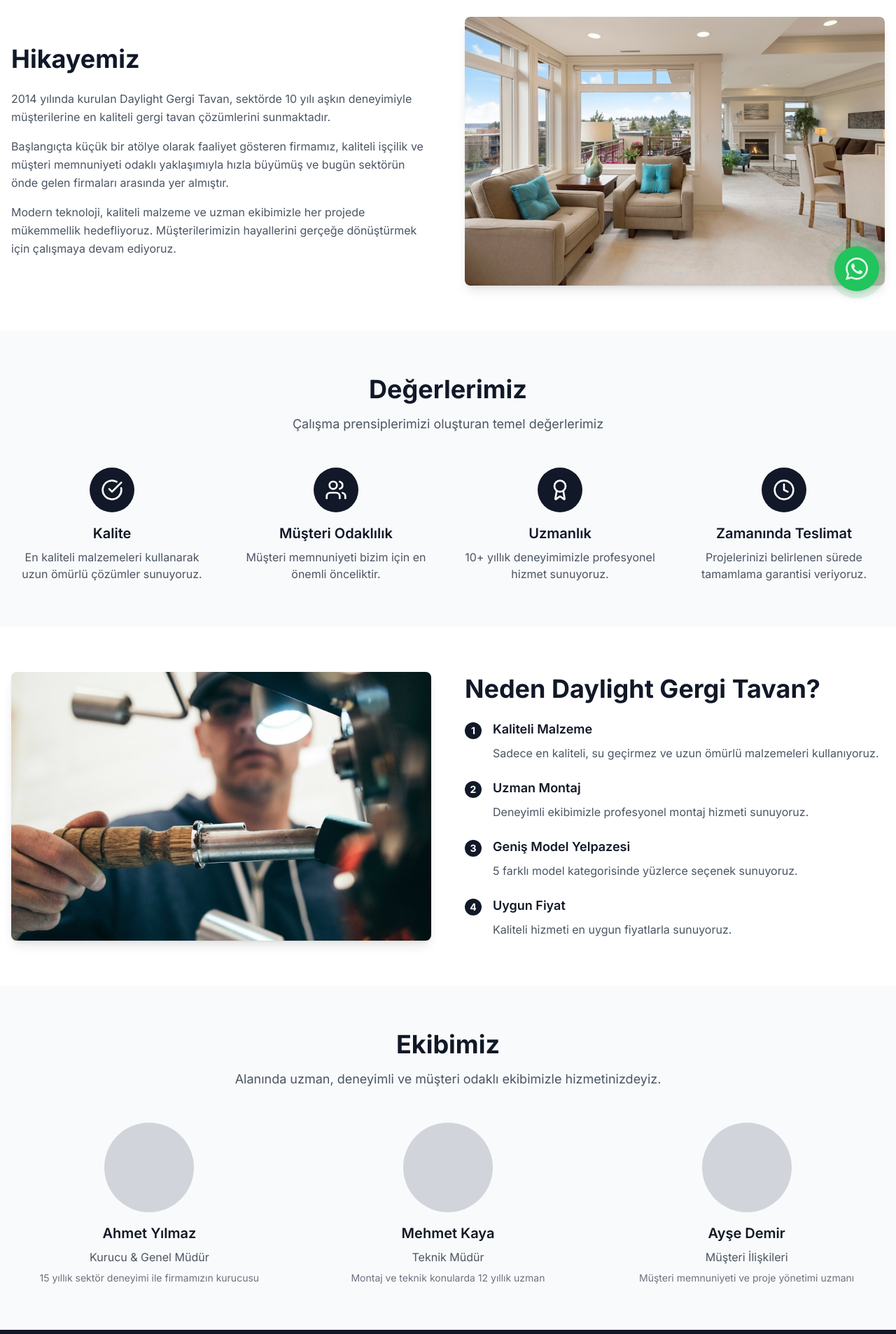
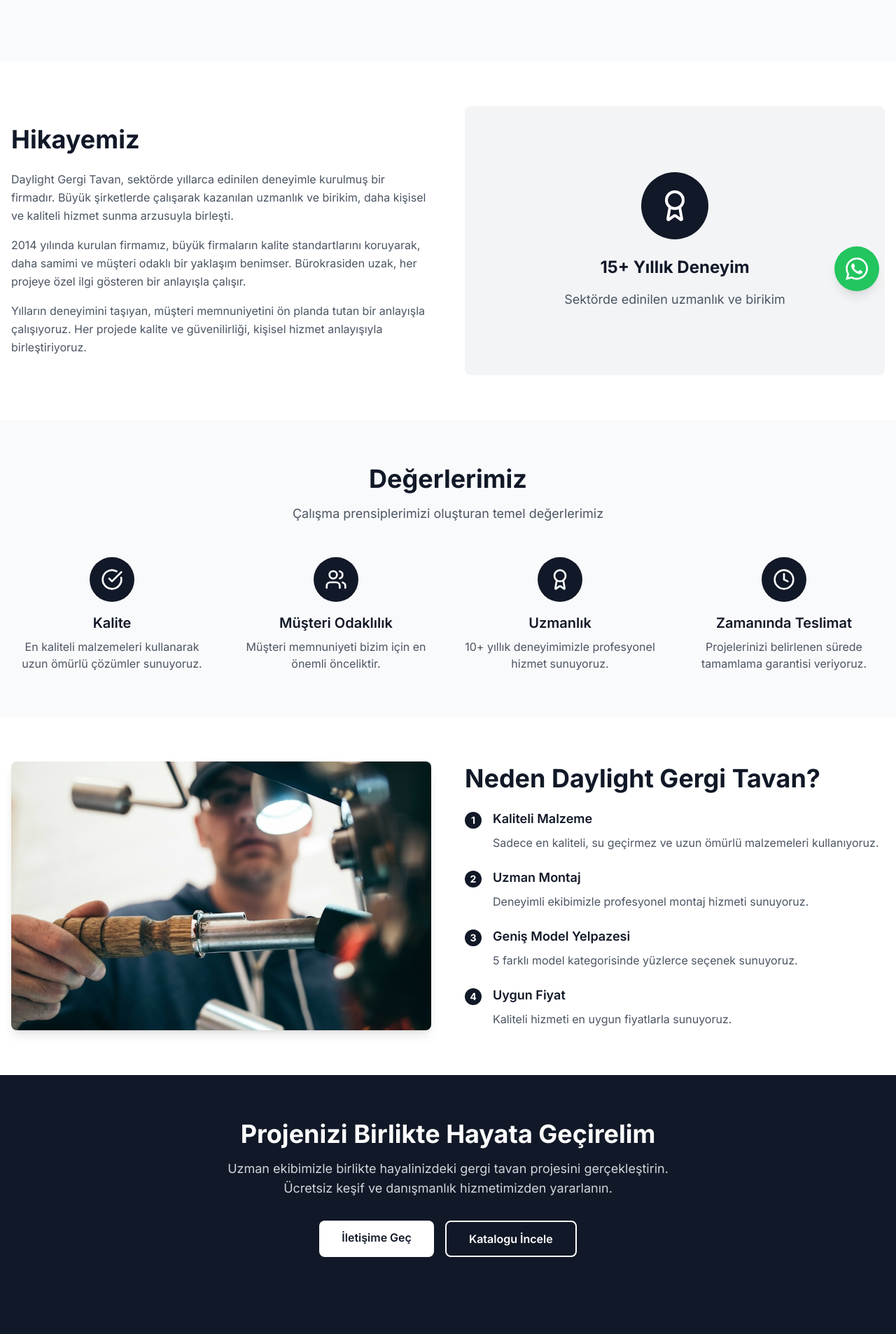
Before and after one commit to mucarrr/Daylight-stretch-ceiling, a Next.js app: page /hakkimizda in a window 1280 px wide. Shown: the part 360-2266 px from the top of the page at 70% size. Built offline with nearby package versions, Linux system fonts and the light colour scheme.

Commit message:
about/models

```diff
--- a/src/app/en-begenilenler/page.tsx
+++ b/src/app/en-begenilenler/page.tsx
@@ -11,7 +11,7 @@
 
 export default function EnBegenilenlerPage() {
   return (
-    <div className="min-h-screen">
+    <div className="min-h-screen pt-32">
       {/* Hero Section */}
       <section className="py-20 bg-gray-50">
         <div className="container mx-auto px-4">
--- a/src/app/hakkimizda/page.tsx
+++ b/src/app/hakkimizda/page.tsx
@@ -11,7 +11,7 @@
 
 export default function HakkimizdaPage() {
   return (
-    <div className="min-h-screen">
+    <div className="min-h-screen pt-32">
       {/* Hero Section */}
       <section className="py-20 bg-gray-50">
         <div className="container mx-auto px-4">
@@ -37,28 +37,32 @@
               </h2>
               <div className="space-y-4 text-gray-600 leading-relaxed">
                 <p>
-                  2014 yılında kurulan Daylight Gergi Tavan, sektörde 10 yılı aşkın deneyimiyle
-                  müşterilerine en kaliteli gergi tavan çözümlerini sunmaktadır.
+                  Daylight Gergi Tavan, sektörde yıllarca edinilen deneyimle kurulmuş
+                  bir firmadır. Büyük şirketlerde çalışarak kazanılan uzmanlık ve
+                  birikim, daha kişisel ve kaliteli hizmet sunma arzusuyla birleşti.
                 </p>
                 <p>
-                  Başlangıçta küçük bir atölye olarak faaliyet gösteren firmamız,
-                  kaliteli işçilik ve müşteri memnuniyeti odaklı yaklaşımıyla hızla büyümüş
-                  ve bugün sektörün önde gelen firmaları arasında yer almıştır.
+                  2014 yılında kurulan firmamız, büyük firmaların kalite standartlarını
+                  koruyarak, daha samimi ve müşteri odaklı bir yaklaşım benimser.
+                  Bürokrasiden uzak, her projeye özel ilgi gösteren bir anlayışla çalışır.
                 </p>
                 <p>
-                  Modern teknoloji, kaliteli malzeme ve uzman ekibimizle her projede
-                  mükemmellik hedefliyoruz. Müşterilerimizin hayallerini gerçeğe dönüştürmek
-                  için çalışmaya devam ediyoruz.
+                  Yılların deneyimini taşıyan, müşteri memnuniyetini ön planda tutan
+                  bir anlayışla çalışıyoruz. Her projede kalite ve güvenilirliği,
+                  kişisel hizmet anlayışıyla birleştiriyoruz.
                 </p>
               </div>
             </div>
-            <div className="relative h-96 rounded-lg overflow-hidden shadow-lg">
-              <Image
-                src="/images/about/company-story.jpg"
-                alt="Daylight Gergi Tavan Hikayesi"
-                fill
-                className="object-cover"
-              />
+            <div className="bg-gray-100 rounded-lg p-8 h-96 flex items-center justify-center">
+              <div className="text-center">
+                <div className="w-24 h-24 bg-gray-900 rounded-full flex items-center justify-center mx-auto mb-6">
+                  <Award className="text-white" size={48} />
+                </div>
+                <h3 className="text-2xl font-bold text-gray-900 mb-4">15+ Yıllık Deneyim</h3>
+                <p className="text-gray-600 text-lg">
+                  Sektörde edinilen uzmanlık ve birikim
+                </p>
+              </div>
             </div>
           </div>
         </div>
@@ -190,48 +194,6 @@
         </div>
       </section>
 
-      {/* Team */}
-      <section className="py-16 bg-gray-50">
-        <div className="container mx-auto px-4">
-          <div className="text-center mb-12">
-            <h2 className="text-3xl md:text-4xl font-bold text-gray-900 mb-4">
-              Ekibimiz
-            </h2>
-            <p className="text-lg text-gray-600 max-w-2xl mx-auto">
-              Alanında uzman, deneyimli ve müşteri odaklı ekibimizle hizmetinizdeyiz.
-            </p>
-          </div>
-
-          <div className="grid grid-cols-1 md:grid-cols-3 gap-8">
-            <div className="text-center">
-              <div className="w-32 h-32 bg-gray-300 rounded-full mx-auto mb-4"></div>
-              <h3 className="text-xl font-semibold text-gray-900 mb-2">Ahmet Yılmaz</h3>
-              <p className="text-gray-600 mb-2">Kurucu & Genel Müdür</p>
-              <p className="text-sm text-gray-500">
-                15 yıllık sektör deneyimi ile firmamızın kurucusu
-              </p>
-            </div>
-
-            <div className="text-center">
-              <div className="w-32 h-32 bg-gray-300 rounded-full mx-auto mb-4"></div>
-              <h3 className="text-xl font-semibold text-gray-900 mb-2">Mehmet Kaya</h3>
-              <p className="text-gray-600 mb-2">Teknik Müdür</p>
-              <p className="text-sm text-gray-500">
-                Montaj ve teknik konularda 12 yıllık uzman
-              </p>
-            </div>
-
-            <div className="text-center">
-              <div className="w-32 h-32 bg-gray-300 rounded-full mx-auto mb-4"></div>
-              <h3 className="text-xl font-semibold text-gray-900 mb-2">Ayşe Demir</h3>
-              <p className="text-gray-600 mb-2">Müşteri İlişkileri</p>
-              <p className="text-sm text-gray-500">
-                Müşteri memnuniyeti ve proje yönetimi uzmanı
-              </p>
-            </div>
-          </div>
-        </div>
-      </section>
 
       {/* CTA Section */}
       <section className="py-16 bg-gray-900 text-white">
--- a/src/app/iletisim/page.tsx
+++ b/src/app/iletisim/page.tsx
@@ -10,7 +10,7 @@
 
 export default function IletisimPage() {
   return (
-    <div className="min-h-screen">
+    <div className="min-h-screen pt-32">
       {/* Hero Section */}
       <section className="py-20 bg-gray-50">
         <div className="container mx-auto px-4">
--- a/src/app/katalog/page.tsx
+++ b/src/app/katalog/page.tsx
@@ -43,7 +43,7 @@
   ];
 
   return (
-    <div className="min-h-screen">
+    <div className="min-h-screen pt-32">
       {/* Hero Section */}
       <section className="py-20 bg-gray-50">
         <div className="container mx-auto px-4">
--- a/src/app/layout.tsx
+++ b/src/app/layout.tsx
@@ -101,9 +101,9 @@
       </head>
       <body className={`${inter.variable} font-sans antialiased`} suppressHydrationWarning>
         <Header />
-        <main>
-          {children}
-        </main>
+              <main>
+                {children}
+              </main>
         <Footer />
         <WhatsAppButton />
       </body>
--- a/src/app/modeller/page.tsx
+++ b/src/app/modeller/page.tsx
@@ -11,7 +11,7 @@
 
 export default function ModellerPage() {
   return (
-    <div className="min-h-screen">
+    <div className="min-h-screen pt-32">
       {/* Hero Section */}
       <section className="py-20 bg-gray-50">
         <div className="container mx-auto px-4">
@@ -43,10 +43,47 @@
                       className="object-cover"
                     />
                   </div>
+
+                  {/* Uygulama Alanları - Resim altında */}
+                  <div className="mt-4">
+                    <h3 className="text-lg font-semibold text-gray-900 mb-3">Uygulama Alanları:</h3>
+                    <div className="flex flex-wrap gap-2">
+                      {model.applications.map((application, appIndex) => (
+                        <span
+                          key={appIndex}
+                          className="bg-gray-100 text-gray-700 px-3 py-1 rounded-full text-sm"
+                        >
+                          {application}
+                        </span>
+                      ))}
+                    </div>
+                  </div>
+
+                  {/* CTA - Resim altında */}
+                  <div className="flex flex-col sm:flex-row gap-3 mt-4">
+                    <Link
+                      href="/katalog"
+                      className="group relative inline-flex items-center justify-center px-6 py-3 bg-gradient-to-r from-gray-900 to-gray-800 text-white font-medium rounded-xl hover:from-gray-800 hover:to-gray-700 transition-all duration-300 hover:scale-105 hover:shadow-lg whitespace-nowrap"
+                    >
+                      <span>Katalogu İncele</span>
+                      <svg className="ml-2 w-4 h-4 group-hover:translate-x-1 transition-transform duration-200" fill="none" stroke="currentColor" viewBox="0 0 24 24">
+                        <path strokeLinecap="round" strokeLinejoin="round" strokeWidth={2} d="M9 5l7 7-7 7" />
+                      </svg>
+                    </Link>
+                    <Link
+                      href="/iletisim"
+                      className="group relative inline-flex items-center justify-center px-6 py-3 bg-white text-gray-900 font-medium rounded-xl border-2 border-gray-200 hover:border-gray-900 hover:bg-gray-900 hover:text-white transition-all duration-300 hover:scale-105 hover:shadow-lg whitespace-nowrap"
+                    >
+                      <span>Teklif Al</span>
+                      <svg className="ml-2 w-4 h-4 group-hover:translate-x-1 transition-transform duration-200" fill="none" stroke="currentColor" viewBox="0 0 24 24">
+                        <path strokeLinecap="round" strokeLinejoin="round" strokeWidth={2} d="M9 5l7 7-7 7" />
+                      </svg>
+                    </Link>
+                  </div>
                 </div>
 
                 {/* Content */}
-                <div className="lg:w-1/2 flex flex-col justify-center">
+                <div className="lg:w-1/2 flex flex-col justify-start">
                   <h2 className="text-3xl font-bold text-gray-900 mb-4">
                     {model.name}
                   </h2>
@@ -68,36 +105,7 @@
                     </ul>
                   </div>
 
-                  {/* Applications */}
-                  <div className="mb-8">
-                    <h3 className="text-xl font-semibold text-gray-900 mb-3">Uygulama Alanları:</h3>
-                    <div className="flex flex-wrap gap-2">
-                      {model.applications.map((application, appIndex) => (
-                        <span
-                          key={appIndex}
-                          className="bg-gray-100 text-gray-700 px-3 py-1 rounded-full text-sm"
-                        >
-                          {application}
-                        </span>
-                      ))}
-                    </div>
-                  </div>
 
-                  {/* CTA */}
-                  <div className="flex flex-col sm:flex-row gap-4">
-                    <Link
-                      href="/katalog"
-                      className="inline-block bg-gray-900 text-white px-6 py-3 rounded-lg font-semibold hover:bg-gray-800 transition-colors duration-200 text-center"
-                    >
-                      Katalogu İncele
-                    </Link>
-                    <Link
-                      href="/iletisim"
-                      className="inline-block border-2 border-gray-900 text-gray-900 px-6 py-3 rounded-lg font-semibold hover:bg-gray-900 hover:text-white transition-colors duration-200 text-center"
-                    >
-                      Teklif Al
-                    </Link>
-                  </div>
                 </div>
               </div>
             ))}
@@ -105,24 +113,6 @@
         </div>
       </section>
 
-      {/* CTA Section */}
-      <section className="py-16 bg-gray-900 text-white">
-        <div className="container mx-auto px-4 text-center">
-          <h2 className="text-3xl md:text-4xl font-bold mb-4">
-            Hangi Modeli Seçeceğinizi Bilemiyor musunuz?
-          </h2>
-          <p className="text-lg text-gray-300 mb-8 max-w-2xl mx-auto">
-            Uzman ekibimiz size en uygun modeli seçmenizde yardımcı olacak.
-            Ücretsiz keşif ve danışmanlık hizmetimizden yararlanın.
-          </p>
-          <Link
-            href="/iletisim"
-            className="inline-block bg-white text-gray-900 px-8 py-3 rounded-lg font-semibold hover:bg-gray-100 transition-colors duration-200"
-          >
-            Ücretsiz Danışmanlık Al
-          </Link>
-        </div>
-      </section>
     </div>
   );
 }
--- a/src/lib/data/models.ts
+++ b/src/lib/data/models.ts
@@ -32,7 +32,7 @@
   },
   {
     id: 'baskili',
-    name: 'Baskılı Gergi Tavan',
+    name: 'Baskılı Tavan',
     description: 'Özel baskı teknikleri ile tasarlanan baskılı gergi tavanlar, mekanınıza kişilik katar. Her türlü desen ve renk seçeneği.',
     features: [
       'Özel baskı teknolojisi',
```
